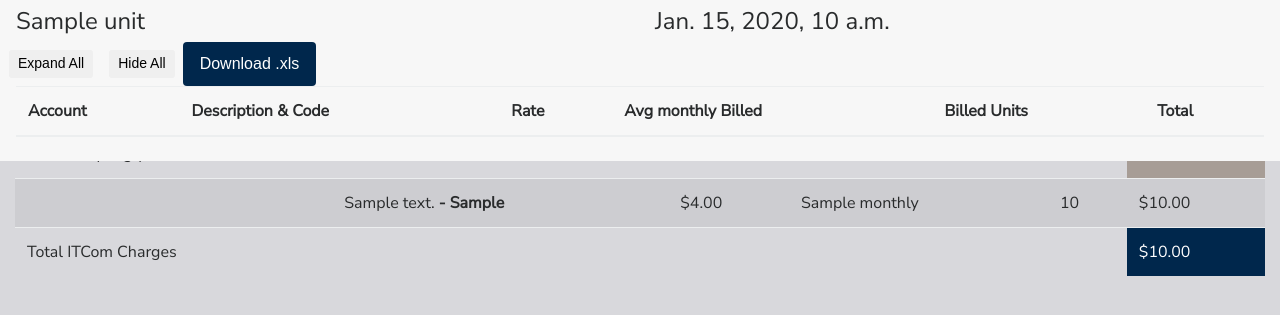
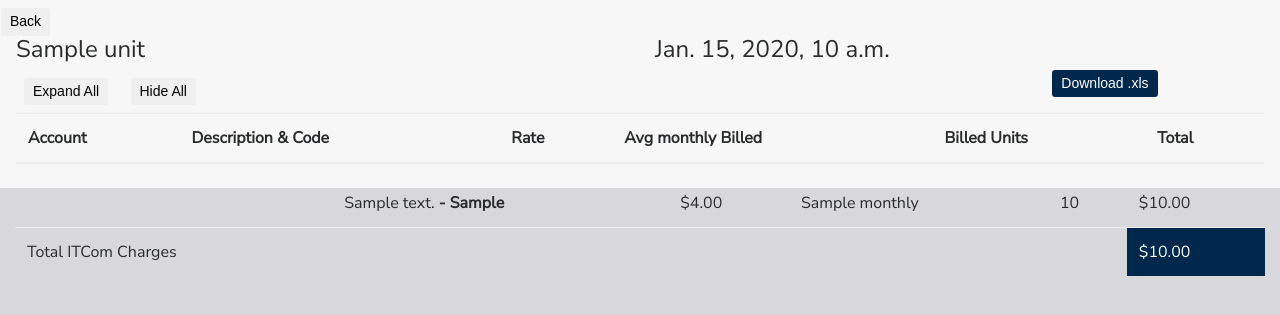
Before and after one commit to Paulowarren31/Summary-Of-Charges-ITS, a Django app: template templates/table.html in a window 1280 px wide. Shown: the top 315 px of the page. Run offline with Django 3.2, Linux system fonts and the light colour scheme; the template is opened without the code that fills it: most values are stand-ins (such as "Sample title", 1, 10 or a date in 2020); lists and menus that the app fills with data are empty; some libraries are stand-ins or nearby versions.

Commit message:
changing header buttons

```diff
--- a/static/js/table.js
+++ b/static/js/table.js
@@ -51,4 +51,8 @@ $(function(){
     $(all).addClass('hidden')
   })
 
+  $('#btn-back').on('click', e => {
+    window.history.back()
+  })
+
 })
--- a/templates/table.html
+++ b/templates/table.html
@@ -4,6 +4,9 @@
 {% load staticfiles %}
 {% block index %}
 <nav class="navbar fixed-top navbar-light bg-faded">
+    <div class="row">
+        <button class="btn btn-sm" id="btn-back">Back</button>
+    </div>
     <div class="row ">
         <div class="col-md-6">
             <h4>{{unit}}</h4>
@@ -13,9 +16,15 @@
         </div>
     </div>
     <div class="row">
-        <button class="btn btn-sm m-2" id="ex-all">Expand All</button>
-        <button class="btn btn-sm m-2" id="hd-all">Hide All</button>
-        <button class="btn float-right t-total" id="download-btn"> Download .xls </button>
+        <div class="col-sm-1">
+            <button class="btn btn-sm m-2" id="ex-all">Expand All</button>
+        </div>
+        <div class="col-sm-1">
+            <button class="btn btn-sm m-2" id="hd-all">Hide All</button>
+        </div>
+        <div class="col-sm-1 offset-sm-8">
+            <button class="btn btn-sm float-right t-total" id="download-btn"> Download .xls </button>
+        </div>
     </div>
     <table class="table table-striped">
         <thead>
@@ -29,7 +38,7 @@
     </table>
 </nav>
 <div class="container-fluid top">
-    <table class="table table-striped">
+    <table class="table ">
         <tbody>
             <!-- for each account -->
             {% for account in accounts %}
@@ -40,7 +49,7 @@
 
                     <strong>{{account.desc}}  ({{account.num}})</strong>
                 </td>
-                <td colspan="5"></td>
+                <td colspan="4"></td>
                 <td class="account-total">
                     <!-- account total -->
                     {{account.total|floatformat:2|money}}
@@ -56,7 +65,7 @@
                     <i id="a-{{forloop.parentloop.counter}}-{{forloop.counter}}-grp" class="fa fa-plus-circle" aria-hidden="true"></i>
                     {{group.grp}}
                 </td>
-                <td colspan="5"></td>
+                <td colspan="4"></td>
                 <td class="cat-total">
                     <!-- group total -->
                     {{group.total|floatformat:2|money}}
@@ -66,7 +75,7 @@
             {% for item in group.items %}
             <tr>
                 <td></td>
-                <td colspan="2">{{item.descr}}<strong> - {{item.cc|default_if_none:""}}</strong></td>
+                <td >{{item.descr}}<strong> - {{item.cc|default_if_none:""}}</strong></td>
                 <td>{{item.unit_rate|floatformat:2|money}}</td>
                 <td class="hidden-md-down">{{item.monthly}}</td>
                 <td class="hidden-lg-up"</td>
@@ -89,7 +98,7 @@
             <!-- endfor account -->
             <tr>
                 <td> Total ITCom Charges </td>
-                <td colspan="5"></td>
+                <td colspan="4"></td>
                 <td class="t-total">
                     ${{total|floatformat:2|intcomma}}
                 </td>
```
